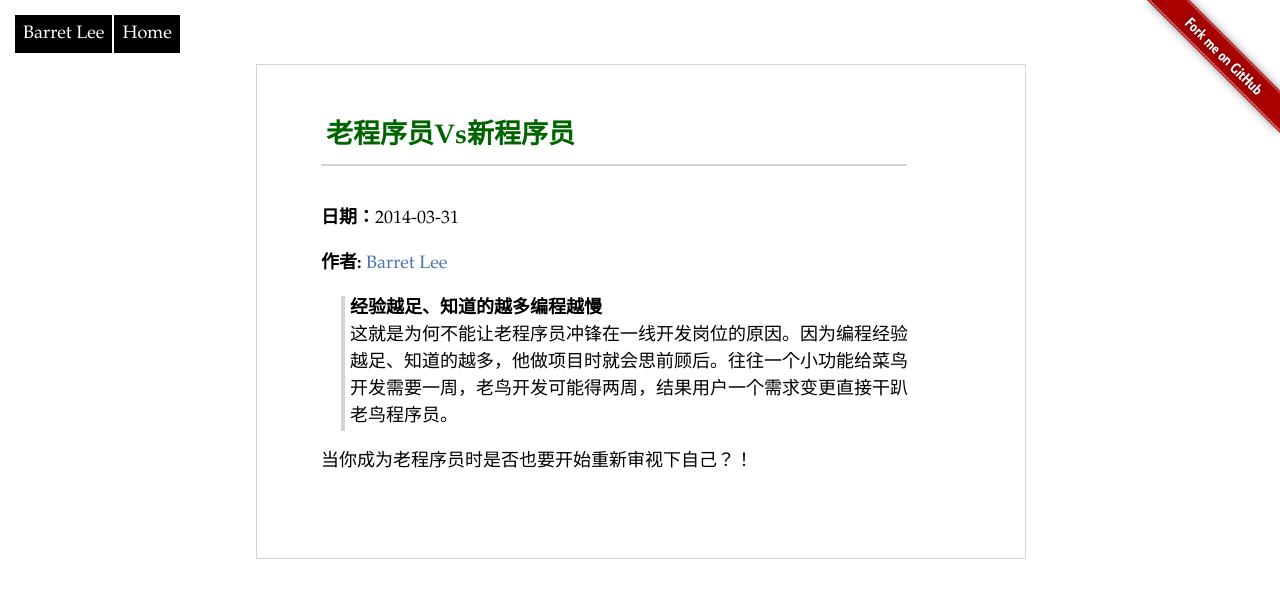
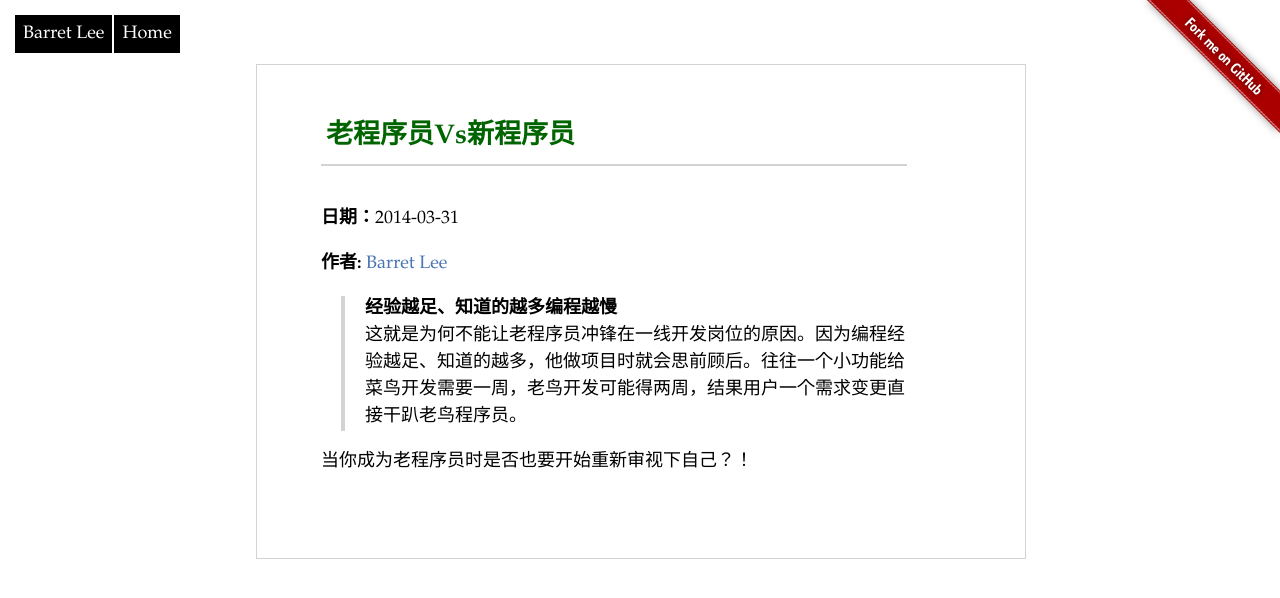
Before and after one commit to barretlee/snippets, a Jekyll site: the page built from _posts/2014-03-31-old-programmer-vs-newer.md, in a window 1280 px wide. Shown: the top 598 px of the page. Built offline with Jekyll 4.4.1, drawn with Linux system fonts in a browser that asks for light colours; Markdown is read by kramdown in place of the engine named in the settings; comment, search, counter and statistics services are not loaded.

Commit message:
Update main.css

```diff
--- a/css/main.css
+++ b/css/main.css
@@ -59,6 +59,7 @@ blockquote {
     border-left: 4px lightgrey solid;
     padding-left: 5px;
     margin-left: 20px;
+    padding-left: 20px;
 }
 
 
```
